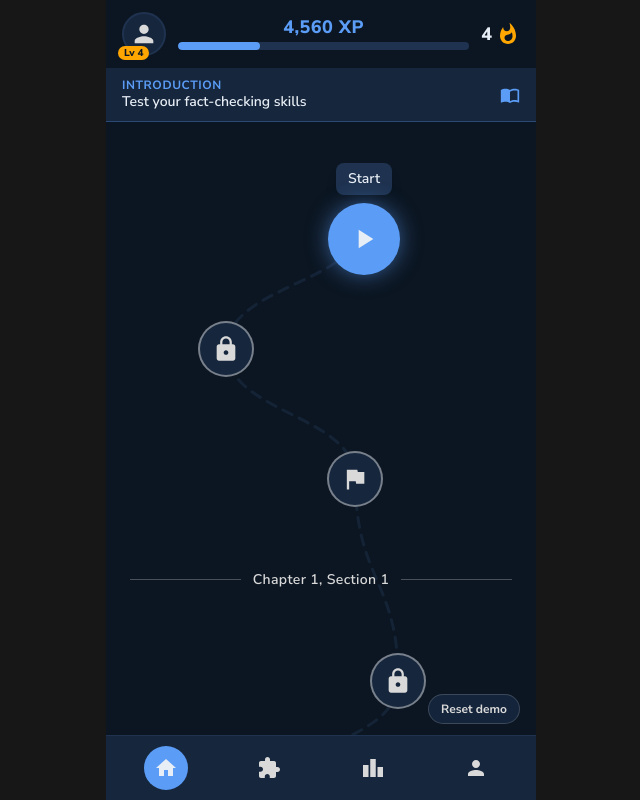
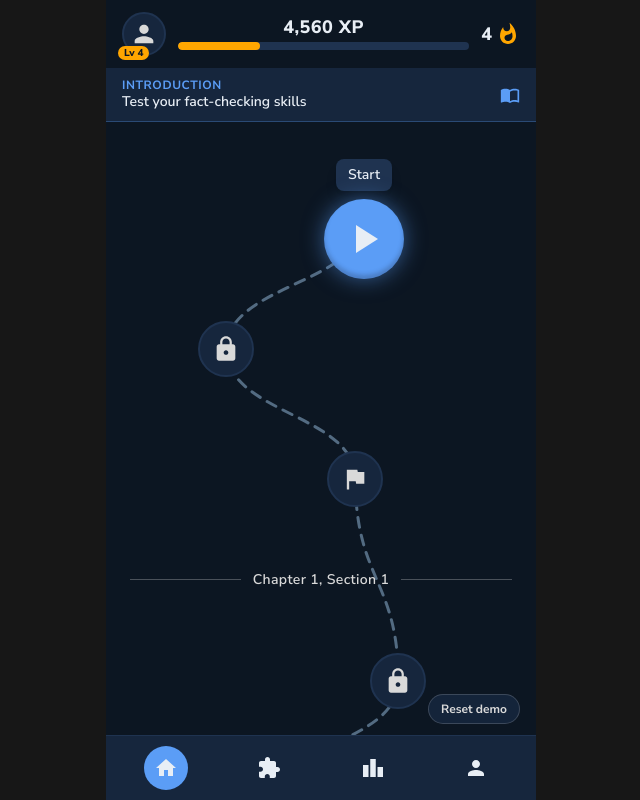
Before and after one commit to NielsdeLaat/sift, a Next.js app: page / in a window 1280 px wide. Shown: the top 800 px of the page, without its empty margins (319-959 px from the left). Built offline with nearby package versions, Linux system fonts and the light colour scheme.

Commit message:
style: added new homepage colors

```diff
--- a/components/BottomNav.tsx
+++ b/components/BottomNav.tsx
@@ -1,14 +1,14 @@
-'use client';
+"use client";
 
-import Link from 'next/link';
-import { usePathname } from 'next/navigation';
-import { Icon, type IconName } from '@/components/icons';
+import Link from "next/link";
+import { usePathname } from "next/navigation";
+import { Icon, type IconName } from "@/components/icons";
 
 const TABS: { icon: IconName; label: string; href: string }[] = [
-  { icon: 'home',        label: 'Home',         href: '/'            },
-  { icon: 'puzzle',      label: 'Daily Puzzle',  href: '/puzzles'     },
-  { icon: 'leaderboard', label: 'Leaderboard',   href: '/leaderboard' },
-  { icon: 'profile',     label: 'Profile',       href: '/profile'     },
+  { icon: "home", label: "Home", href: "/" },
+  { icon: "puzzle", label: "Daily Puzzle", href: "/puzzles" },
+  { icon: "leaderboard", label: "Leaderboard", href: "/leaderboard" },
+  { icon: "profile", label: "Profile", href: "/profile" },
 ];
 
 export function BottomNav() {
@@ -21,28 +21,28 @@ export function BottomNav() {
       aria-label="Main navigation"
     >
       <ul className="flex items-center justify-around h-16 px-2">
-        {TABS.map(tab => {
+        {TABS.map((tab) => {
           const isActive = pathname === tab.href;
           return (
             <li key={tab.href} className="flex-1">
               <Link
                 href={tab.href}
                 aria-label={tab.label}
-                aria-current={isActive ? 'page' : undefined}
+                aria-current={isActive ? "page" : undefined}
                 className="flex items-center justify-center h-16"
               >
                 <div
                   className={[
-                    'w-11 h-11 flex items-center justify-center rounded-full transition-colors duration-150',
-                    isActive ? 'bg-primary' : '',
-                  ].join(' ')}
+                    "w-11 h-11 flex items-center justify-center rounded-full transition-colors duration-150",
+                    isActive ? "bg-primary" : "",
+                  ].join(" ")}
                 >
                   <Icon
                     name={tab.icon}
                     className={[
-                      'w-6 h-6 transition-colors duration-150',
-                      isActive ? 'text-contrast' : 'text-contrast-dark',
-                    ].join(' ')}
+                      "w-6 h-6 transition-colors duration-150",
+                      "text-contrast",
+                    ].join(" ")}
                   />
                 </div>
               </Link>
--- a/components/Button.tsx
+++ b/components/Button.tsx
@@ -10,11 +10,11 @@ interface ButtonProps extends ButtonHTMLAttributes<HTMLButtonElement> {
 
 const variantClasses: Record<ButtonVariant, string> = {
   primary:
-    'bg-primary text-contrast rounded-full px-8 py-3 hover:bg-primary/90 active:bg-primary/80',
+    'bg-primary text-contrast rounded-full px-8 py-3 shadow-inner-top hover:bg-primary/90 active:bg-primary/80',
   outlined:
     'border-2 border-primary text-primary rounded-full w-36 h-10 hover:bg-primary/10 active:bg-primary/20',
   yes:
-    'bg-primary text-contrast rounded-full w-36 h-10 hover:bg-primary/90 active:bg-primary/80',
+    'bg-primary text-contrast rounded-full w-36 h-10 shadow-inner-top hover:bg-primary/90 active:bg-primary/80',
   no:
     'border-2 border-accent text-accent rounded-full w-36 h-10 hover:bg-accent/10 active:bg-accent/20',
   circle:
--- a/components/LevelNode.tsx
+++ b/components/LevelNode.tsx
@@ -1,7 +1,7 @@
-import type { CSSProperties } from 'react';
-import Link from 'next/link';
-import type { LevelNode as LevelNodeType, NodeIcon } from '@/data/roadmap';
-import { Icon, type IconName } from '@/components/icons';
+import type { CSSProperties } from "react";
+import Link from "next/link";
+import type { LevelNode as LevelNodeType, NodeIcon } from "@/data/roadmap";
+import { Icon, type IconName } from "@/components/icons";
 
 interface Props {
   node: LevelNodeType;
@@ -11,29 +11,40 @@ interface Props {
 
 function resolveIcon(icon: NodeIcon): IconName {
   const map: Record<string, IconName> = {
-    check: 'check',
-    play:  'play',
-    lock:  'lock',
-    flag:  'flag',
-    star:  'star',
+    check: "check",
+    play: "play",
+    lock: "lock",
+    flag: "flag",
+    star: "star",
   };
-  return (map[icon] as IconName) ?? 'lock';
+  return (map[icon] as IconName) ?? "lock";
 }
 
 export function LevelNode({ node, style, href }: Props) {
-  const isActive  = node.status === 'completed' || node.status === 'current';
-  const isCurrent = node.status === 'current';
+  const isActive = node.status === "completed" || node.status === "current";
+  const isCurrent = node.status === "current";
 
-  const sizeClass  = isCurrent ? 'w-[72px] h-[72px]' : isActive ? 'w-16 h-16' : 'w-14 h-14';
-  const bgClass    = isActive  ? 'bg-primary' : 'bg-neutral-light';
-  const borderClass = isActive ? '' : 'border-2 border-contrast-dark/50';
-  const iconColor  = isActive  ? 'text-contrast'  : 'text-contrast-dark';
-  const iconSize   = isActive  ? 'w-8 h-8'    : 'w-7 h-7';
+  const sizeClass = isCurrent
+    ? "w-20 h-20"
+    : isActive
+      ? "w-16 h-16"
+      : "w-14 h-14";
+  const bgClass = isActive ? "bg-primary" : "bg-neutral-light";
+  const borderClass = isActive ? "" : "border-2 border-neutral-border";
+  const iconColor = isActive ? "text-contrast" : "text-contrast-dark";
+  const iconSize =
+    node.icon === "play"
+      ? isActive
+        ? "w-12 h-12"
+        : "w-10 h-10"
+      : isActive
+        ? "w-8 h-8"
+        : "w-7 h-7";
 
   return (
     <div
       className="absolute flex flex-col items-center"
-      style={{ ...style, transform: 'translate(-50%, -50%)' }}
+      style={{ ...style, transform: "translate(-50%, -50%)" }}
     >
       {/* Tooltip */}
       {isCurrent && node.label && (
@@ -47,28 +58,34 @@ export function LevelNode({ node, style, href }: Props) {
         <Link
           href={href}
           className={[
-            'flex items-center justify-center rounded-full transition-all',
+            "flex items-center justify-center rounded-full transition-all",
             sizeClass,
             bgClass,
             borderClass,
-            isCurrent  ? 'shadow-glow-primary animate-glow-pulse' : '',
-            isActive && !isCurrent ? 'shadow-glow-primary-sm' : '',
-          ].join(' ')}
+            isCurrent ? "shadow-glow-primary animate-glow-pulse" : "",
+            isActive && !isCurrent ? "shadow-glow-primary-sm" : "",
+          ].join(" ")}
         >
-          <Icon name={resolveIcon(node.icon)} className={`${iconSize} ${iconColor}`} />
+          <Icon
+            name={resolveIcon(node.icon)}
+            className={`${iconSize} ${iconColor}`}
+          />
         </Link>
       ) : (
         <div
           className={[
-            'flex items-center justify-center rounded-full transition-all',
+            "flex items-center justify-center rounded-full transition-all",
             sizeClass,
             bgClass,
             borderClass,
-            isCurrent  ? 'shadow-glow-primary animate-glow-pulse' : '',
-            isActive && !isCurrent ? 'shadow-glow-primary-sm' : '',
-          ].join(' ')}
+            isCurrent ? "shadow-glow-primary animate-glow-pulse" : "",
+            isActive && !isCurrent ? "shadow-glow-primary-sm" : "",
+          ].join(" ")}
         >
-          <Icon name={resolveIcon(node.icon)} className={`${iconSize} ${iconColor}`} />
+          <Icon
+            name={resolveIcon(node.icon)}
+            className={`${iconSize} ${iconColor}`}
+          />
         </div>
       )}
     </div>
--- a/components/RoadmapPath.tsx
+++ b/components/RoadmapPath.tsx
@@ -51,9 +51,9 @@ function layoutSections(sections: Section[]) {
   let y = TOP_PAD;
   let nodeIdx = 0;
 
-  const nodes: NodeLayout[]         = [];
-  const dividers: DividerLayout[]   = [];
-  const badges: BadgeLayout[]       = [];
+  const nodes: NodeLayout[] = [];
+  const dividers: DividerLayout[] = [];
+  const badges: BadgeLayout[] = [];
   const sentinels: SentinelLayout[] = [];
 
   sections.forEach((section, si) => {
@@ -121,7 +121,8 @@ interface Props {
 }
 
 export function RoadmapPath({ sections }: Props) {
-  const { nodes, dividers, badges, sentinels, totalHeight } = layoutSections(sections);
+  const { nodes, dividers, badges, sentinels, totalHeight } =
+    layoutSections(sections);
 
   return (
     <div className="relative w-full" style={{ height: totalHeight }}>
@@ -138,7 +139,7 @@ export function RoadmapPath({ sections }: Props) {
         <path
           d={buildPath(nodes)}
           fill="none"
-          stroke="var(--color-neutral-border)"
+          stroke="var(--color-primary-lighter)"
           strokeOpacity="0.45"
           strokeWidth="3"
           strokeDasharray="10 8"
@@ -165,10 +166,11 @@ export function RoadmapPath({ sections }: Props) {
       {/* ── Level nodes ──────────────────────────────────────── */}
       {nodes.map(({ node, sectionId, xFrac, y }) => {
         let href: string | undefined;
-        if (node.status === 'current') {
-          href = node.icon === 'flag'
-            ? `/lesson/${sectionId}?type=test`
-            : `/lesson/${sectionId}`;
+        if (node.status === "current") {
+          href =
+            node.icon === "flag"
+              ? `/lesson/${sectionId}?type=test`
+              : `/lesson/${sectionId}`;
         }
         return (
           <LevelNodeComponent
--- a/components/StatusBar.tsx
+++ b/components/StatusBar.tsx
@@ -33,12 +33,12 @@ export function StatusBar({ user }: Props) {
 
       {/* ── XP label + progress bar ───────────────────────────── */}
       <div className="flex-1 flex flex-col items-center gap-1.5">
-        <span className="text-primary font-extrabold text-lg leading-none tracking-wide">
+        <span className="text-contrast font-extrabold text-lg leading-none tracking-wide">
           {user.xp.toLocaleString()} XP
         </span>
         <div className="w-full h-2 rounded-full bg-neutral-border overflow-hidden">
           <div
-            className="h-full rounded-full bg-primary transition-all duration-500"
+            className="h-full rounded-full bg-accent transition-all duration-500"
             style={{ width: `${xpPct}%` }}
           />
         </div>
--- a/components/icons/svgs/CheckIcon.tsx
+++ b/components/icons/svgs/CheckIcon.tsx
@@ -2,8 +2,8 @@ import type { SVGProps } from 'react';
 
 export function CheckIcon(props: SVGProps<SVGSVGElement>) {
   return (
-    <svg viewBox="0 0 24 24" fill="currentColor" xmlns="http://www.w3.org/2000/svg" {...props}>
-      <path d="M9 16.17L4.83 12l-1.42 1.41L9 19 21 7l-1.41-1.41z" />
+    <svg viewBox="0 0 24 24" fill="none" stroke="currentColor" strokeWidth="3" strokeLinecap="round" strokeLinejoin="round" xmlns="http://www.w3.org/2000/svg" {...props}>
+      <polyline points="20 6 9 17 4 12" />
     </svg>
   );
 }
--- a/tailwind.config.ts
+++ b/tailwind.config.ts
@@ -38,13 +38,22 @@ const config: Config = {
         sans: ["var(--font-nunito-sans)", "Nunito Sans", "sans-serif"],
       },
       boxShadow: {
-        "glow-primary": "0 0 28px rgba(91, 157, 246, 0.60)",
-        "glow-primary-sm": "0 0 16px rgba(91, 157, 246, 0.45)",
+        "glow-primary":
+          "0 0 28px rgba(91, 157, 246, 0.60), inset 0 -4px 4px 0 rgba(26, 36, 56, 0.25)",
+        "glow-primary-sm":
+          "0 0 16px rgba(91, 157, 246, 0.45), inset 0 -4px 4px 0 rgba(26, 36, 56, 0.25)",
+        "inner-top": "inset 0 -4px 8px 0 rgba(26, 36, 56, 0.50)",
       },
       keyframes: {
         pulse_glow: {
-          "0%, 100%": { boxShadow: "0 0 20px rgba(91,157,246,0.5)" },
-          "50%": { boxShadow: "0 0 36px rgba(91,157,246,0.85)" },
+          "0%, 100%": {
+            boxShadow:
+              "0 0 20px rgba(91,157,246,0.5), inset 0 -4px 4px 0 rgba(26, 36, 56, 0.25)",
+          },
+          "50%": {
+            boxShadow:
+              "0 0 36px rgba(91,157,246,0.85), inset 0 -4px 4px 0 rgba(26, 36, 56, 0.25)",
+          },
         },
       },
       animation: {
```
